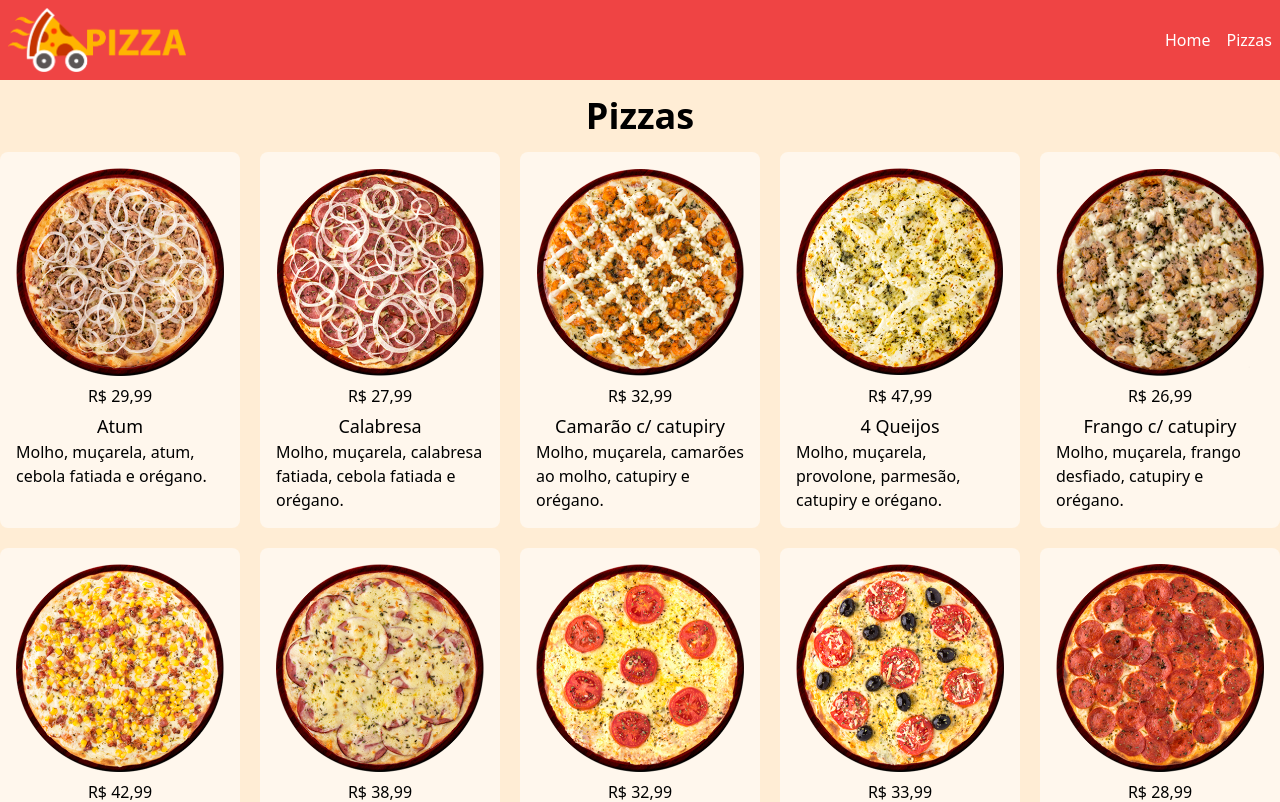
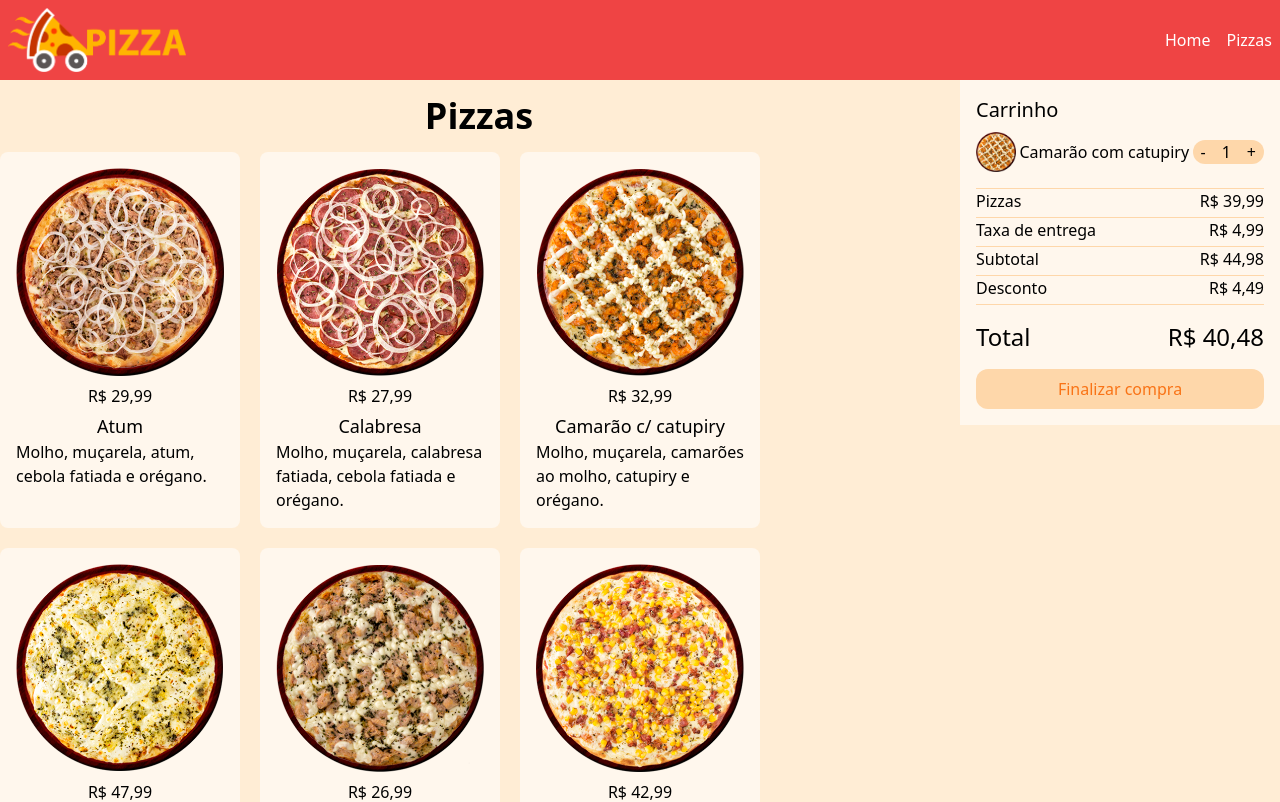
Before and after one commit to gutoamorim/pizzaria-legado, a React (Vite) app: page /pizzas in a window 1280 px wide. Shown: the top 802 px of the page. Built offline with nearby package versions, Linux system fonts and the light colour scheme.

Commit message:
Criado componente Cart com informações estáticas

```diff
--- a/src/components/Cart.jsx
+++ b/src/components/Cart.jsx
@@ -1,3 +1,53 @@
+import pizza from "../assets/camarao-c-catupiry.png";
+
 export default function Cart() {
-  return <div className="w-80 bg-orange-50 p-4">teste</div>;
+  return (
+    <div className="w-80 bg-orange-50 p-4">
+      <h1 className="text-xl font-medium">Carrinho</h1>
+      <div className="flex justify-between items-center mt-2">
+        <div className="w-10">
+          <img src={pizza} alt="" />
+        </div>
+        <p>Camarão com catupiry</p>
+        <div className="flex">
+          <div
+            id="subtract"
+            className="bg-orange-200 px-2 rounded-tl-xl rounded-bl-xl cursor-pointer hover:bg-orange-300"
+          >
+            -
+          </div>
+          <div className="bg-orange-200 px-2">1</div>
+          <div
+            id="add"
+            className="bg-orange-200 px-2 rounded-tr-xl rounded-br-xl cursor-pointer hover:bg-orange-300"
+          >
+            +
+          </div>
+        </div>
+      </div>
+      <div className="flex items-center justify-between border-t border-orange-200 mt-4">
+        <p>Pizzas</p>
+        <span>R$ 39,99</span>
+      </div>
+      <div className="flex items-center justify-between border-t border-orange-200 mt-1">
+        <p>Taxa de entrega</p>
+        <span>R$ 4,99</span>
+      </div>
+      <div className="flex items-center justify-between border-t border-orange-200 mt-1">
+        <p>Subtotal</p>
+        <span>R$ 44,98</span>
+      </div>
+      <div className="flex items-center justify-between border-t border-orange-200 mt-1">
+        <p>Desconto</p>
+        <span>R$ 4,49</span>
+      </div>
+      <div className="flex items-center justify-between border-t border-orange-200 mt-1 py-4 text-2xl font-medium">
+        <p>Total</p>
+        <span>R$ 40,48</span>
+      </div>
+      <button className="bg-orange-200 text-orange-500 font-medium py-2 px-4 rounded-xl w-full hover:bg-orange-300 hover:text-orange-600 transition">
+        Finalizar compra
+      </button>
+    </div>
+  );
 }
--- a/src/pages/Pizzas.jsx
+++ b/src/pages/Pizzas.jsx
@@ -32,9 +32,9 @@ export default function Pizzas() {
             ))}
           </div>
         </div>
-        {/* <div>
+        <div>
           <Cart />
-        </div> */}
+        </div>
       </section>
       <PizzaModal modal={modal} setModal={setModal} pizzaItem={pizzaItem} />
     </>
```
